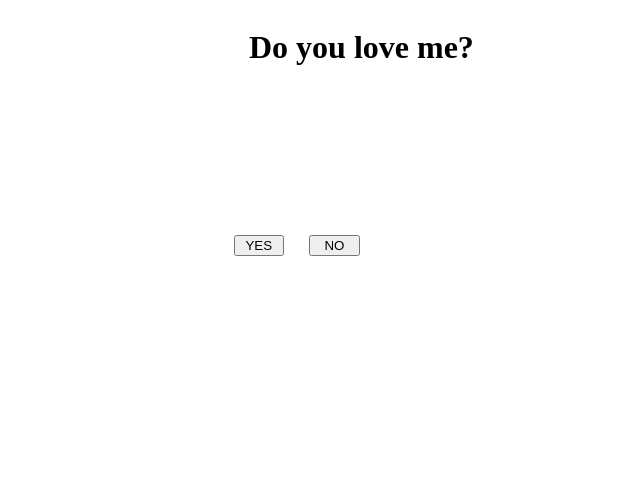
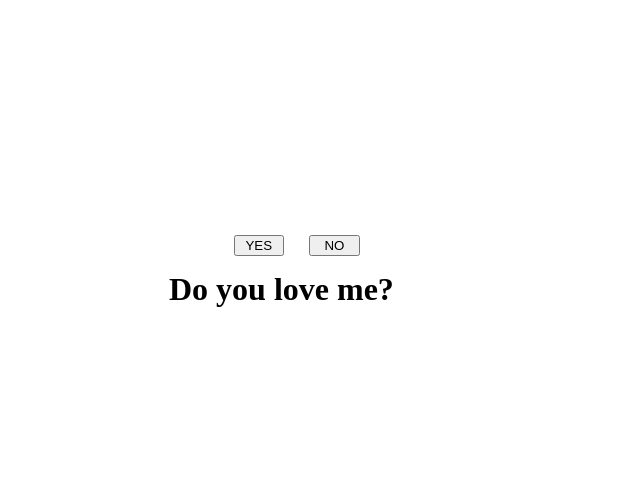
Before and after one commit to touchsxkomputer/WidgetGenerators, a plain HTML site: page You-Must-Love-Me.html in a window 1280 px wide. Shown: the whole page, without its empty margins (51-691 px from the left). Drawn offline with Linux system fonts and the light colour scheme.

Commit message:
Update You-Must-Love-Me.html

```diff
--- a/You-Must-Love-Me.html
+++ b/You-Must-Love-Me.html
@@ -36,7 +36,7 @@ function f()
 </script>
 </head>
 <body>
-<h1 style="position:absolute; left:300px; top:auto; width:auto; height:210px;">Do you love me? </h1>
+<h1 style="position:absolute; left:220px; top:250; width:auto; height:210px;">Do you love me? </h1>
 <div id="By" style="position:absolute; left:285px; top:235px; width:210px;
 height:210px;">
 	<input type="button" value=" YES " onclick="f1()" />
```
